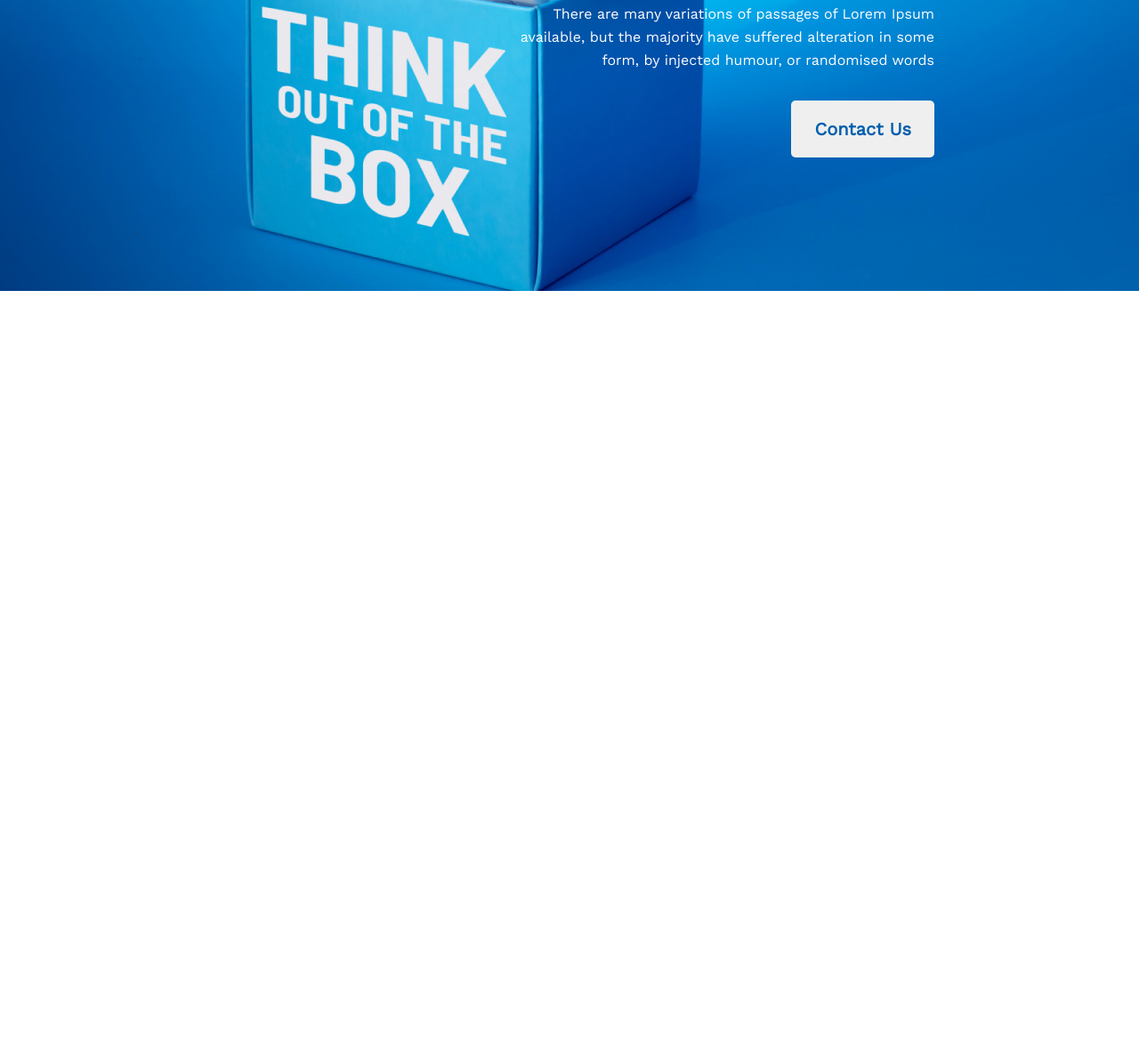
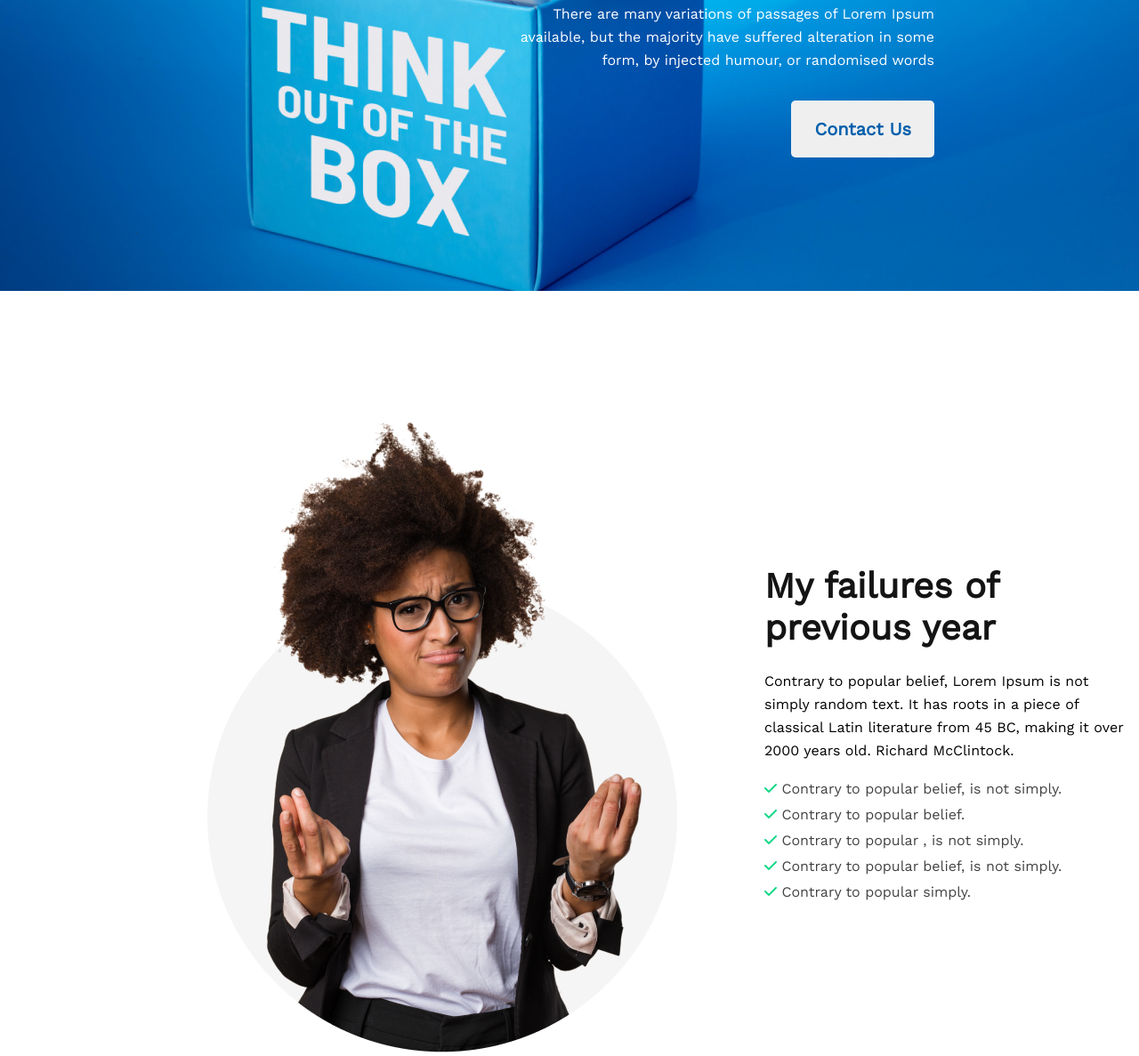
Before and after one commit to ashikiqbal1/assignment-new-year, a plain HTML site: page index.html in a window 1280 px wide. Shown: the part 473-1660 px from the top of the page at 89% size. Before the commit the page ends 800 px from the top, so only its background shows below. Drawn offline with nearby package versions, Linux system fonts and the light colour scheme.

Commit message:
added new section

```diff
--- a/CSS/style.css
+++ b/CSS/style.css
@@ -33,3 +33,44 @@ header{
     border-radius: 5px;
     margin-top: 32px;
 }
+/* failure section styles */
+
+.failure-container{
+    display: flex;
+    gap: 80px;
+    margin-top: 132px;
+    margin-right: 210px;
+    margin-left: 210px;
+    align-items: center;
+}
+/* .failure-img{
+
+}
+.failure-text{
+
+} */
+.failure-title{
+    font-weight: 700;
+    font-size: 40px;
+    color: #151414;
+    line-height: 47px;
+    margin-bottom: 24px;
+}
+.failure-description{
+    font-weight: 400;
+    font-size: 16px;
+    line-height: 26px;
+    width: 416px;
+}
+.failure-list{
+    margin-top: 20px;
+}
+.failure-checklist{
+    font-weight: 400;
+    font-size: 16px;
+    color: #444343;
+    margin-top: 10px;
+}
+.fa-solid, fa-check{
+    color: #16D887;
+}
--- a/index.html
+++ b/index.html
@@ -9,6 +9,7 @@
     <link rel="preconnect" href="https://fonts.googleapis.com">
     <link rel="preconnect" href="https://fonts.gstatic.com" crossorigin>
     <link href="https://fonts.googleapis.com/css2?family=Work+Sans&display=swap" rel="stylesheet">
+    <script src="https://kit.fontawesome.com/0a7f3b7aec.js" crossorigin="anonymous"></script>
 </head>
 <body>
     <header>
@@ -18,5 +19,25 @@
             <button class="btn-primary">Contact Us</button>
         </div>
     </header>
+    <main>
+        <section class="failure-container">
+            <div class="failure-img">
+                <img src="images/person.png" alt="">
+            </div>
+            <div class="failure-text">
+                <h3 class="failure-title">My failures of <br> previous year</h3>
+                <p class="failure-description">Contrary to popular belief, Lorem Ipsum is not simply random text. It has roots in a piece of classical Latin literature from 45 BC, making it over 2000 years old. Richard McClintock.</p>
+                <div class="failure-list">
+                    <p class="failure-checklist"><i class="fa-solid fa-check"></i> Contrary to popular belief, is not simply.</p>
+                    <p class="failure-checklist"><i class="fa-solid fa-check"></i> Contrary to popular belief.</p>
+                    <p class="failure-checklist"><i class="fa-solid fa-check"></i> Contrary to popular , is not simply.</p>
+                    <p class="failure-checklist"><i class="fa-solid fa-check"></i> Contrary to popular belief, is not simply.</p>
+                    <p class="failure-checklist"><i class="fa-solid fa-check"></i> Contrary to popular simply.</p>
+
+                </div>
+            </div>
+
+        </section>
+    </main>
 </body>
 </html>
```
